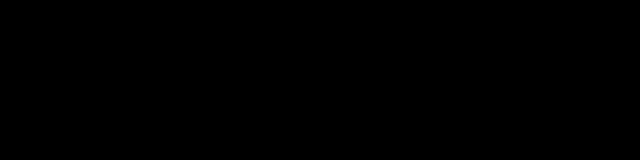
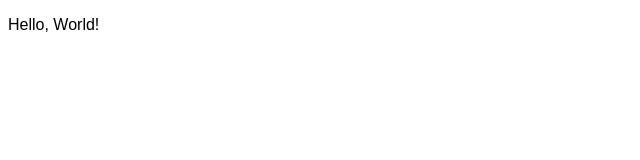
Before and after one commit to BlazingLeaf12/BlazingLeaf12.github.io, a plain HTML site: page index.html in a window 1280 px wide. Shown: the whole page, without its empty margins (0-640 px from the left). Drawn offline with Linux system fonts and the light colour scheme.

Commit message:
Update main.css

```diff
--- a/main.css
+++ b/main.css
@@ -1,3 +1,4 @@
 body {
-  background-color: black;
+  background-color: white;
+  font-family: 'Arial';
 }
```
